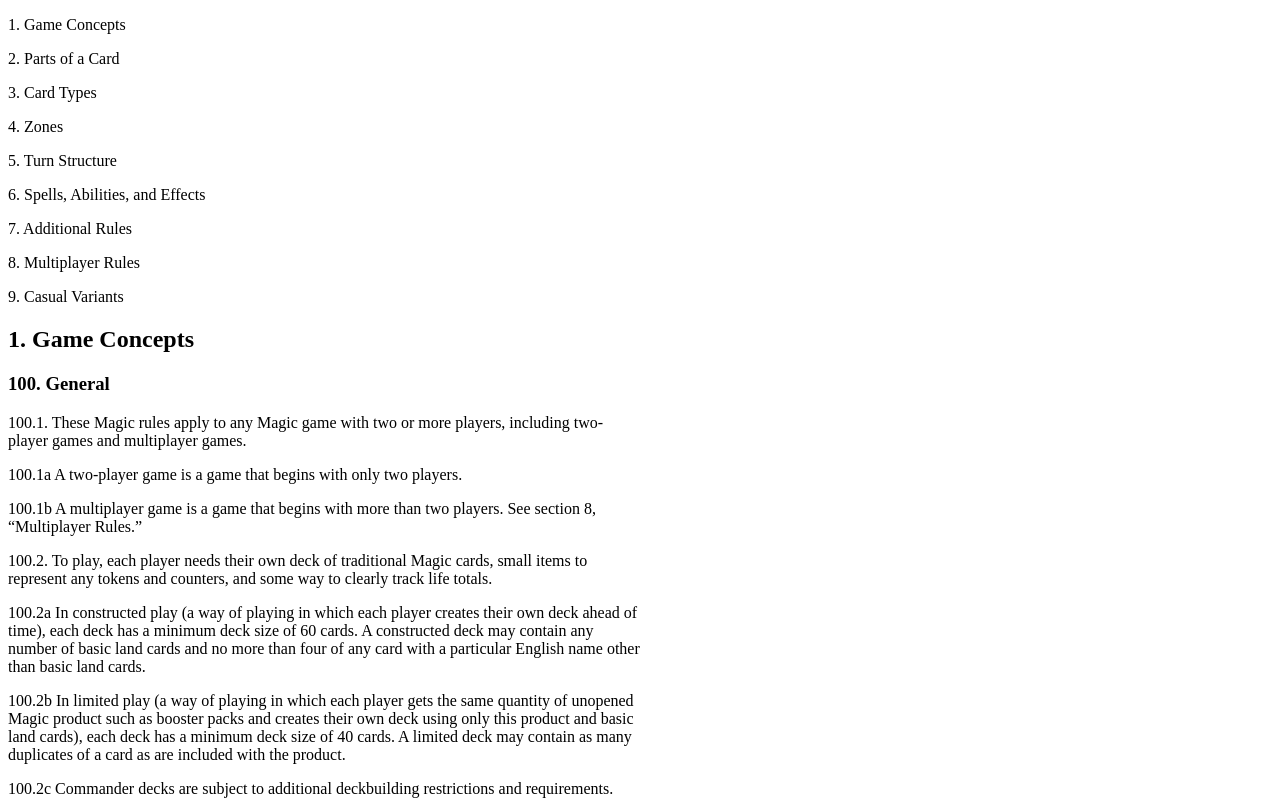
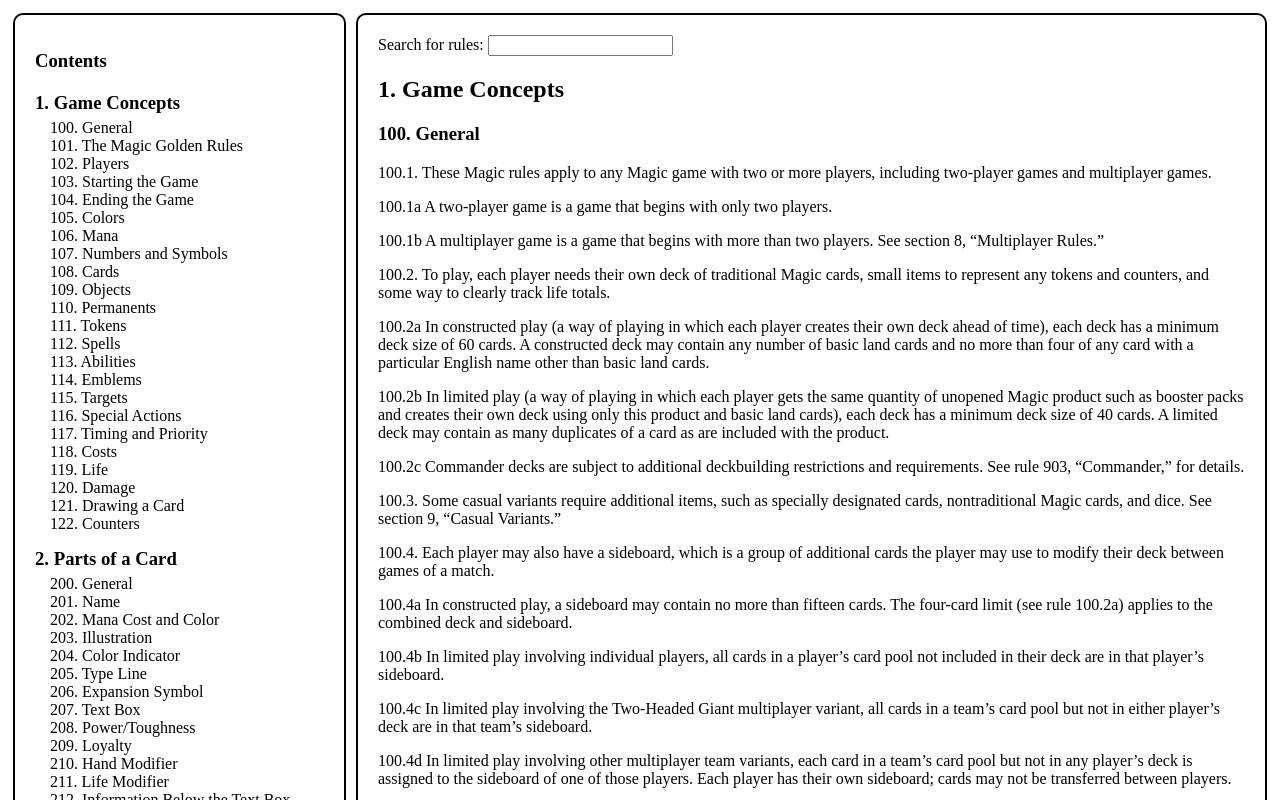
Before and after one commit to matiaskari/reaktorfall21, a React (Create React App) app: page / in a window 1280 px wide. Shown: the top 800 px of the page. Built offline with nearby package versions, Linux system fonts and the light colour scheme.

Commit message:
filtering, 2 columns & other styles

```diff
--- a/package.json
+++ b/package.json
@@ -9,6 +9,7 @@
     "axios": "^0.21.1",
     "react": "^17.0.2",
     "react-dom": "^17.0.2",
+    "react-router-dom": "^5.2.0",
     "react-scripts": "4.0.3",
     "web-vitals": "^1.1.2"
   },
--- a/src/App.js
+++ b/src/App.js
@@ -1,20 +1,20 @@
-//Table of Contents, Chapters (100. General)
-//Display the selected chapter beside the Table of Contents, containing all rules in that chapter (100.2a)
-//Filter text field
 
 import React, { useState, useEffect } from 'react'
-import rulesService from './services/rules'
+//import rulesService from './services/rules'
 import textFile from './MagicCompRules20210419.txt'
 import TableOfContents from './components/TableOfContents'
 import FullRules from './components/FullRules'
+/*import {
+    BrowserRouter as Router,
+    Switch, Route, Link
+} from "react-router-dom"*/
 
 const App = () => {
     const [rules, setRules] = useState([])
-    //const [showAll, setShowAll] = useState(true)
+    const [filter, setFilter] = useState([])
 
     useEffect(() => {
-        /*console.log('effect')
-        rulesService.getRules()
+        /*rulesService.getRules()
             .then(response => response.text())
             .then(response => {
                 console.log('promise fulfilled')
@@ -26,27 +26,50 @@
             .then(text => {
                 const formattedText = text.split('\r\n').filter(line => line !== "")
                 setRules(formattedText)
-                //console.log(formattedText)
             })
     }, [])
+    const changeFilter = (event) => {
+        console.log('Filter: ', event.target.value)
+        setFilter(event.target.value)
+    }
 
-    console.log('render', rules.length, 'lines of rules')
     const styles = {
         container: {
-            flex: 1,
+            display: 'flex',
             flexDirection: 'row',
             flexWrap: 'wrap',
-            alignItems: 'flex-start' // if you want to fill rows left to right
+            alignItems: 'flex-start', // if you want to fill rows left to right
+            width: '100%'
         },
-        item: {
-            width: '50%' // is 50% of container width
+        styleToC: {
+            flex: '1',
+            width: '20%',
+            padding: '20px',
+            margin: '5px',
+
+            borderStyle: 'solid',
+            borderRadius: '10px',
+            borderWidth: '2px'
+        },
+        styleRules: {
+            flex: '3',
+            width: '70%',
+            padding: '20px',
+            margin: '5px',
+
+            borderStyle: 'solid',
+            borderRadius: '10px',
+            borderWidth: '2px'
         }
     }
 
     return (
         <div style={styles.container}>
-            <div style={styles.item}><TableOfContents textArray={rules} /></div>
-            <div style={styles.item}><FullRules textArray={rules} /></div>
+            <div style={styles.styleToC}><TableOfContents textArray={rules} /></div>
+            <div style={styles.styleRules}>
+                <form>Search for rules: <input value={filter} onChange={changeFilter} /></form>
+                <FullRules textArray={rules} filter={filter} />
+            </div>
         </div>
     )
 }
--- a/src/components/FullRules.js
+++ b/src/components/FullRules.js
@@ -1,19 +1,26 @@
-const FullRules = ({ textArray }) => {
+
+const FullRules = ({ textArray, filter }) => {
+
     const rulesWithoutToC = textArray.slice(textArray.indexOf("Credits") + 1, textArray.length)
     const onlyRules = rulesWithoutToC.slice(0, rulesWithoutToC.indexOf("Glossary")) //same as rulesWithoutToC but also Glossary removed
     /*const glossary = rulesWithoutToC.slice(rulesWithoutToC.indexOf("Glossary"), rulesWithoutToC.length)
         .map(line => <p key={'rule' + rulesWithoutToC.indexOf(line)}>{line}</p>)*/
-    const formatted = onlyRules.map(line => {
+    const rulesToShow = filter === "" ? onlyRules : onlyRules.filter(line => line.toLowerCase().includes(filter))
+
+    const generateKey = () => {
+        const min = 0
+        const max = 9999999
+        return Math.random() * (max - min) + min
+    }
+    const formatted = rulesToShow.map(line => {
         if (!isNaN(line[0]) && line[1] === '.' && isNaN(line[4])) {
-            return <h2 key={'rule' + onlyRules.indexOf(line)}>{line}</h2>
+            return <h2 key={'rule' + generateKey()}>{line}</h2>
         } else if (!isNaN(line[0]) && line[3] === '.' && line[4] === " ") {
-            return <h3 key={'rule' + onlyRules.indexOf(line)}>{line}</h3>
+            return <h3 key={'rule' + generateKey()}>{line}</h3>
         } else {
-            return <p key={'rule' + onlyRules.indexOf(line)}>{line}</p>
+            return <p key={'rule' + generateKey()}>{line}</p>
         }
     })
-
-    //const chapterOne = onlyRules.slice(0,)
 
     return (
         <div>
--- a/src/components/TableOfContents.js
+++ b/src/components/TableOfContents.js
@@ -1,10 +1,25 @@
 const TableOfContents = ({ textArray }) => {
     const fullToC = textArray.slice(textArray.indexOf("Contents"), textArray.indexOf("Credits") + 1)
-    const chapters = fullToC.filter(line => !isNaN(line[0]) && (line[3] === '.' || line[1] === '.') && isNaN(line[4]))
-    //console.log(fullToC)
+    //const chapters = fullToC.filter(line => !isNaN(line[0]) && (line[3] === '.' || line[1] === '.') && isNaN(line[4]))
+    const chapterStyle = {
+        margin: '0',
+        paddingTop: '15px',
+        paddingBottom: '5px'
+    }
+    const subChapterStyle = {
+        margin: '0',
+        paddingLeft: '15px'
+    }
+    const formatted = fullToC.map(line => {
+        if ((!isNaN(line[0]) && line[1] === '.') || isNaN(line[0])) {
+            return <h3 key={'chapter' + line.split(' ')[0]} style={chapterStyle}>{line}</h3>
+        } else {
+            return <p key={'chapter' + line.split(' ')[0]} style={subChapterStyle}>{line}</p>
+        }
+    })
     return (
         <div>
-            {chapters.map(line => <p key={'chapter' + chapters.indexOf(line)}>{line}</p>)}
+            {formatted}
         </div>
     )
 }
```
Also changed, not shown: 1 other file (tests, documents, lock files or other folders).
